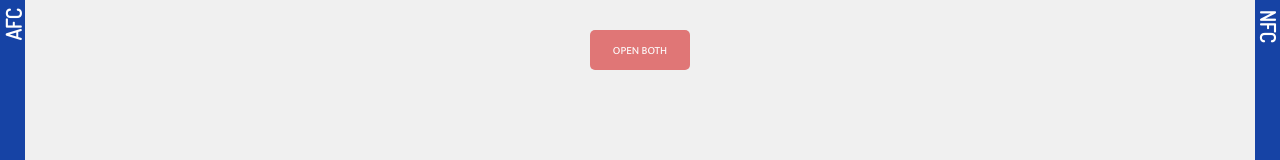
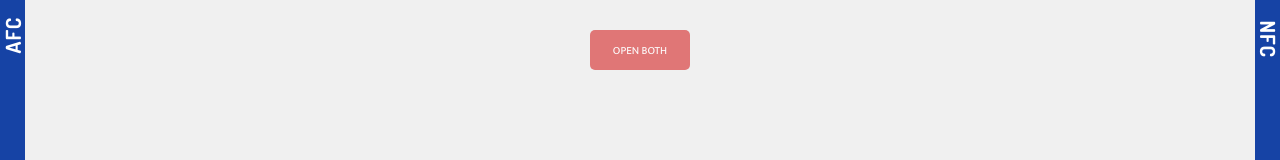
Before and after one commit to keithbmccall/sports-mapping, an Angular app: page / in a window 1280 px wide. Shown: the top 160 px of the page. Built offline with nearby package versions, Linux system fonts and the light colour scheme.

Commit message:
quick update

```diff
--- a/src/app/shared/containers/panels/panel-options/panel-options.component.scss
+++ b/src/app/shared/containers/panels/panel-options/panel-options.component.scss
@@ -1,3 +1,5 @@
+$ulPadding: 20px;
+
 .panel-options {
   position: absolute;
   height: 100%;
@@ -7,17 +9,21 @@
     height: 100%;
     width: 25px;
     cursor: pointer;
-    padding-top: 10px;
+    padding-top: $ulPadding;
     > li {
       color: white;
-      h4{
+      h4 {
         font-size: 1.3em;
+        letter-spacing: 1px;
       }
     }
   }
   &#left-panel-options {
     padding-top: 5px;
     left: 0;
+    > ul {
+      padding-top: $ulPadding + 3px;
+    }
     li {
       transform: rotate(270deg);
     }
--- a/src/index.html
+++ b/src/index.html
@@ -7,7 +7,7 @@
 
   <meta name="viewport" content="width=device-width, initial-scale=1">
   <link rel="icon" type="image/x-icon" href="favicon.ico">
-  <link href="https://fonts.googleapis.com/css?family=Dosis|Mukta" rel="stylesheet">
+  <link href="https://fonts.googleapis.com/css?family=Dosis:500,600,700,800|Mukta" rel="stylesheet">
 </head>
 <body>
 <app-root></app-root>
```
